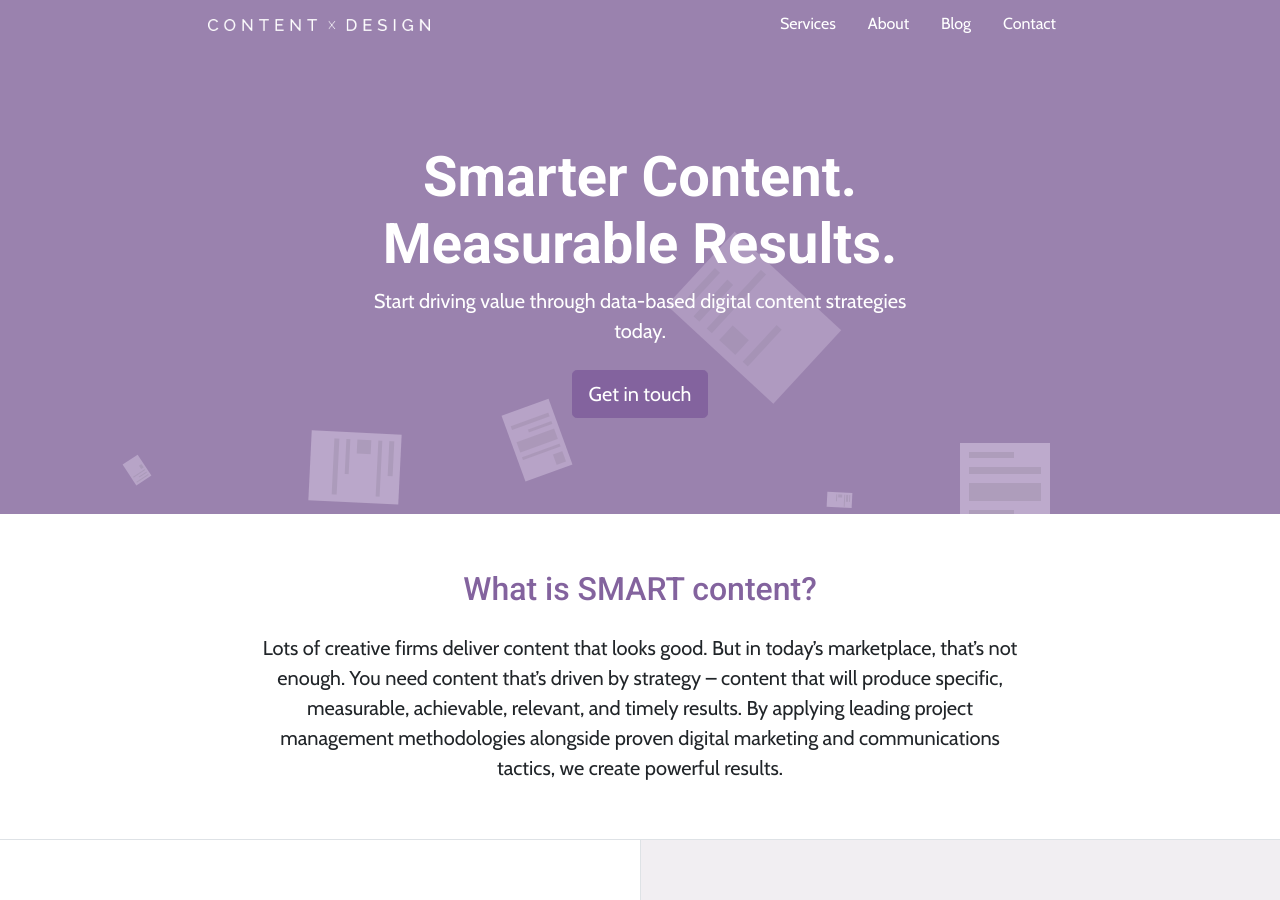
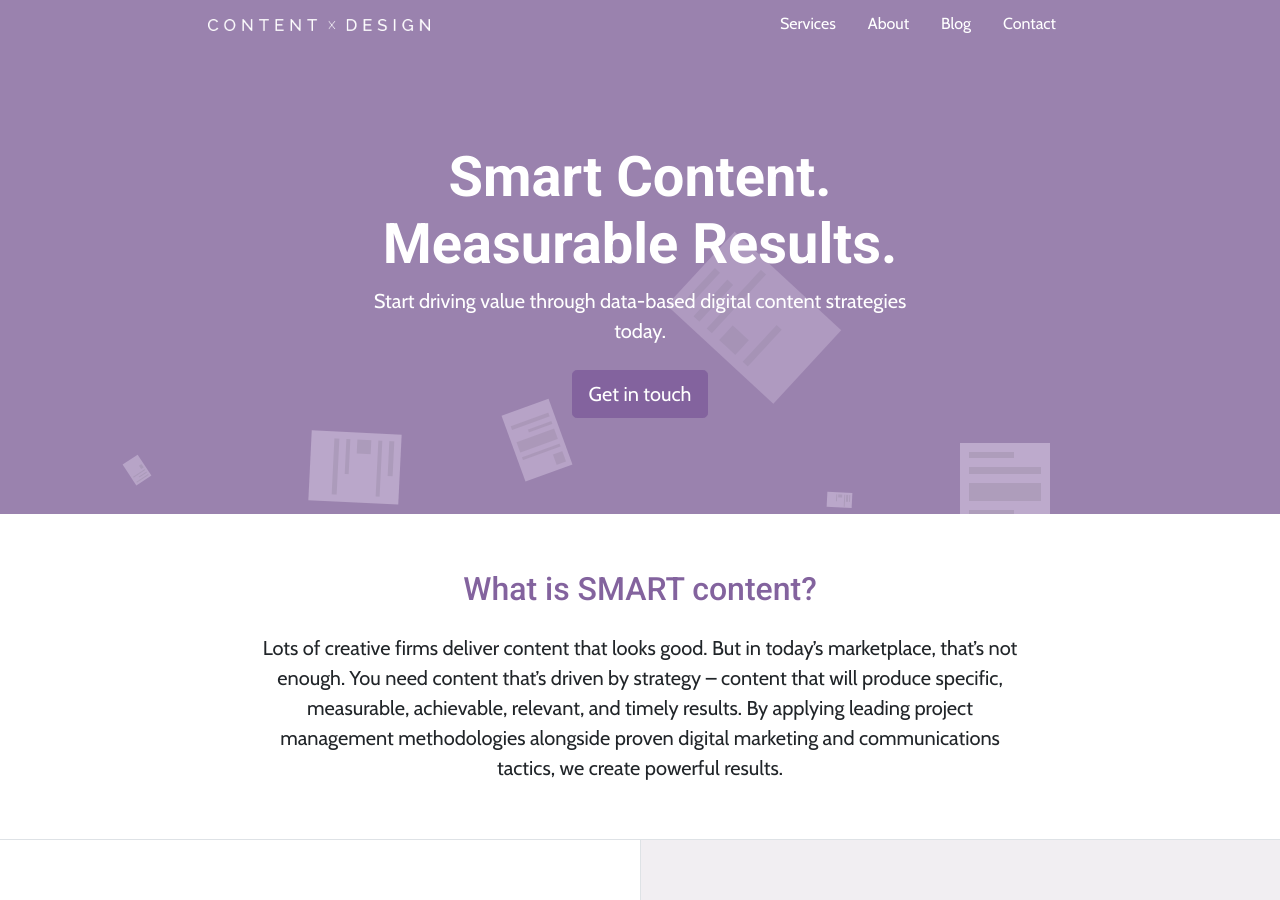
Before and after one commit to jasonephraim/Contentxdesign, a Jekyll site: the page index.html, which Jekyll copies as it is, in a window 1280 px wide and 900 px high. Built offline with Jekyll 4.4.1, drawn with Linux system fonts in a browser that asks for light colours; nearby versions of some CDN libraries.

Commit message:
update tagline

```diff
--- a/index.html
+++ b/index.html
@@ -73,7 +73,7 @@
 
     <div class="bg-dark position-relative text-white overflow-hidden p-3 p-md-5 text-center" id="hero">
       <div class="col-md-6 mx-auto my-5" style="z-index: 100;">
-        <h1 class="display-4 font-weight-bold" id="hero-title">Smarter Content. Measurable Results.</h1>
+        <h1 class="display-4 font-weight-bold" id="hero-title">Smart Content. Measurable Results.</h1>
         <p class="lead font-weight-normal pb-2">Start driving value through data-based digital content strategies today.</p>
         <a class="btn btn-primary btn-lg" href="#Contact">Get in touch</a>
       </div>
```
